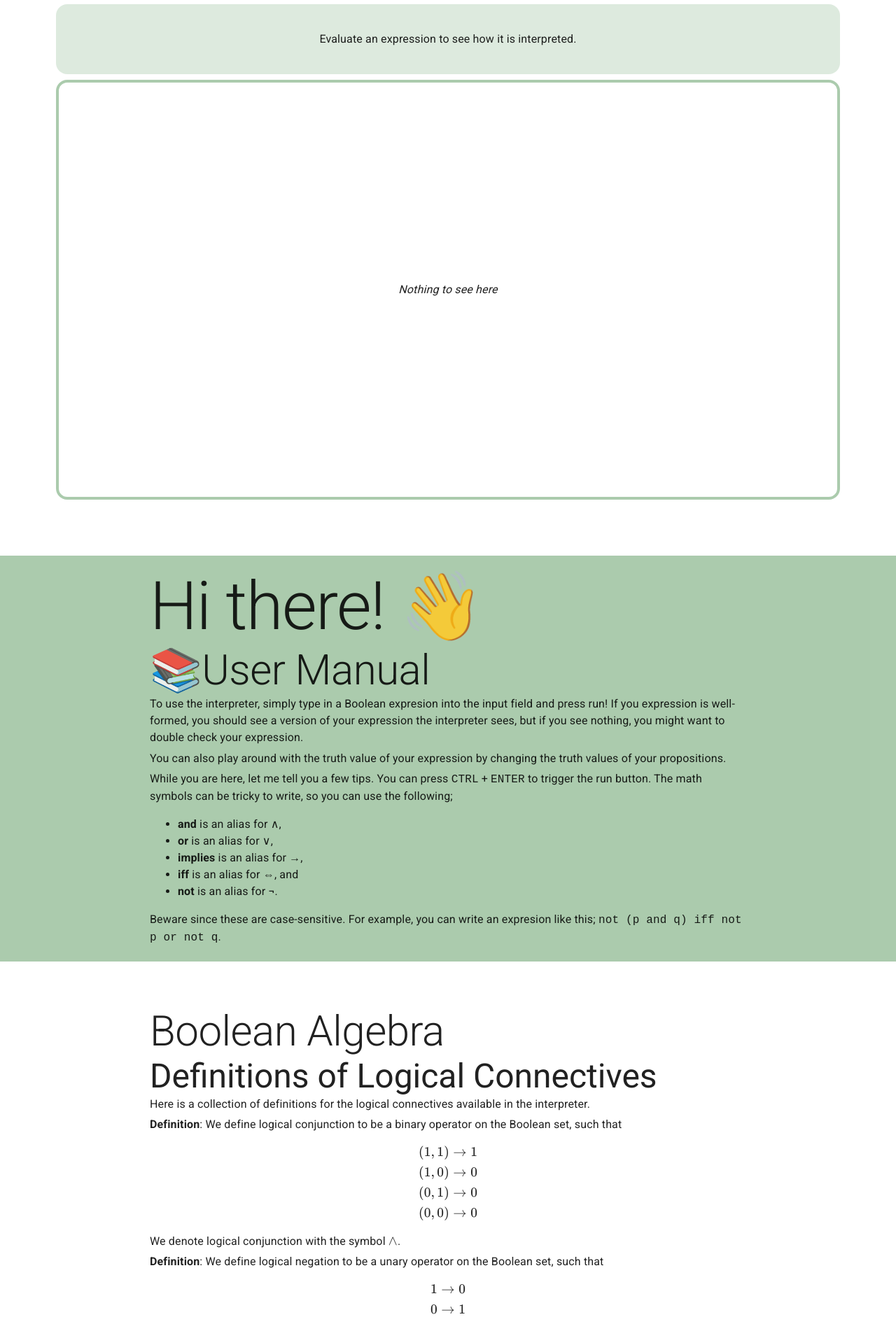
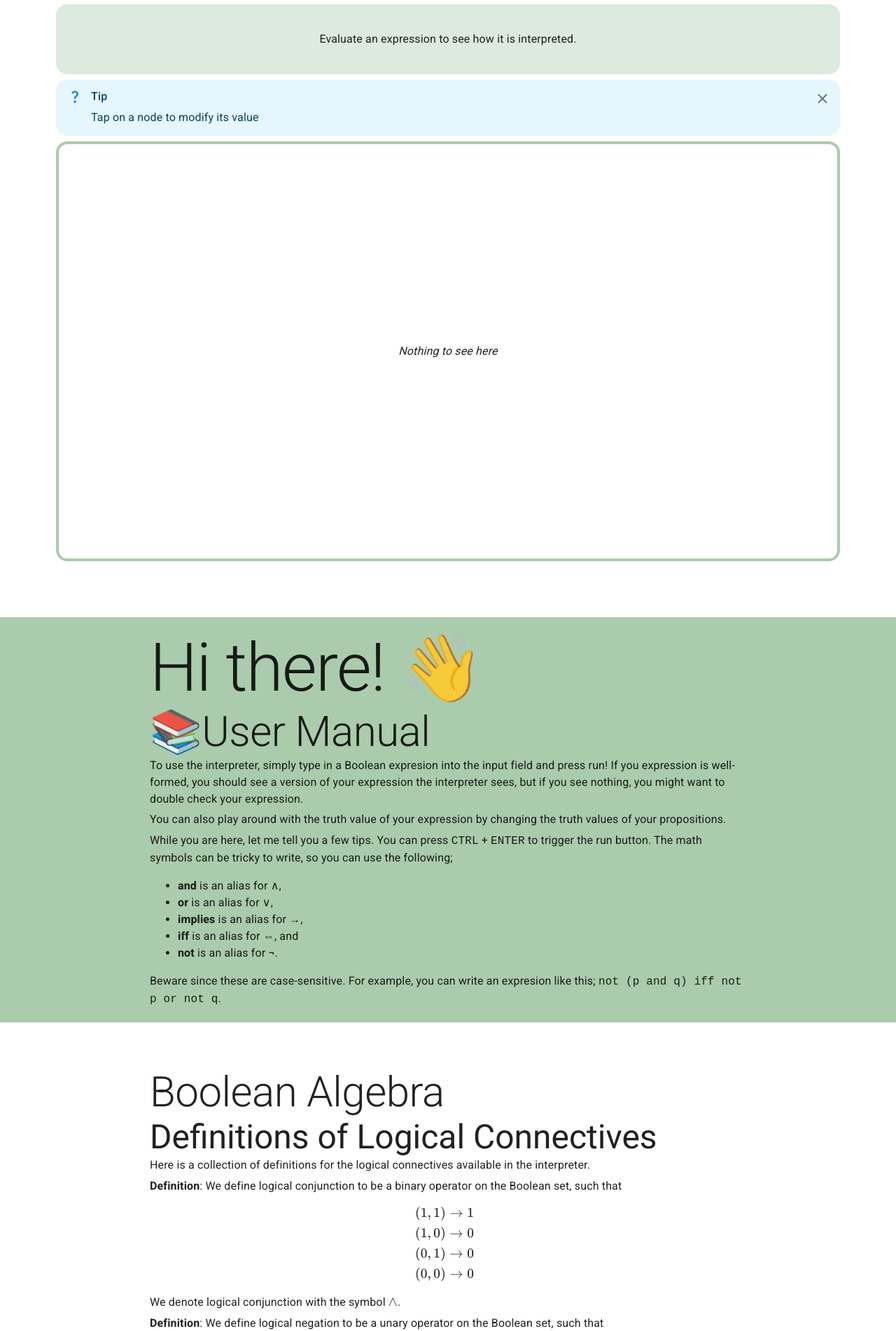
Before and after one commit to Eurydia/project-onyx, a React (Vite) app: page / in a window 1280 px wide. Shown: the part 222-2124 px from the top of the page at 70% size. Built offline with nearby package versions, Linux system fonts and the light colour scheme; a web font is replaced by a local one.

Commit message:
fixed katex content overflow

```diff
--- a/index.html
+++ b/index.html
@@ -5,6 +5,10 @@
     <meta
       name="viewport"
       content="width=device-width, initial-scale=1.0"
+    />
+    <link
+      href="/css/katex.css"
+      rel="stylesheet"
     />
     <link
       rel="apple-touch-icon"
--- /dev/null
+++ b/public/css/katex.css
@@ -0,0 +1,5 @@
+.katex-html {
+  overflow-x: auto;
+  scrollbar-width: thin;
+  scrollbar-gutter: stable;
+}
--- a/src/components/StyledLatex.tsx
+++ b/src/components/StyledLatex.tsx
@@ -10,7 +10,6 @@ export const StyledLatex: FC<StyledLatexProps> = (
   props
 ) => {
   const { tex, options } = props;
-  console.log(tex);
   const ref = useRef<HTMLSpanElement>(null);
 
   useEffect(() => {
--- a/src/components/TreeGraph.tsx
+++ b/src/components/TreeGraph.tsx
@@ -93,7 +93,7 @@ export const TreeGraph: FC<TreeGraphProps> = (props) => {
           alignItems: "center",
         }}
       >
-        {tree === null || symTable === null ? (
+        {tree === null ? (
           <Typography fontStyle="italic">
             {emptyText}
           </Typography>
@@ -109,8 +109,6 @@ export const TreeGraph: FC<TreeGraphProps> = (props) => {
       <Dialog
         onClose={toggleDialogVisible}
         open={dialogOpen}
-        fullWidth
-        maxWidth="xs"
       >
         <DialogTitle>Edit truth values</DialogTitle>
         <DialogContent>
--- a/src/views/EditorView.tsx
+++ b/src/views/EditorView.tsx
@@ -7,11 +7,21 @@ import { lexer } from "$core/interpreter/lexer";
 import { parser } from "$core/interpreter/parser";
 import { SyntaxTree } from "$types/parser";
 import {
+  CloseRounded,
+  QuestionMarkRounded,
+} from "@mui/icons-material";
+import {
+  Alert,
+  AlertTitle,
   alpha,
   Box,
+  Collapse,
   Container,
+  IconButton,
   Stack,
   Toolbar,
+  Tooltip,
+  Typography,
 } from "@mui/material";
 import { FC, useState } from "react";
 
@@ -20,7 +30,7 @@ export const EditorView: FC = () => {
     "not (p and q) iff (not p) or (not q)"
   );
   const [tree, setTree] = useState<SyntaxTree | null>(null);
-
+  const [tipDismissed, setTipDismissed] = useState(false);
   const handleExecute = () => {
     const tokens = lexer(inputValue);
     if (tokens.length === 0) {
@@ -72,11 +82,43 @@ export const EditorView: FC = () => {
           onKeyDown={handleKeyDown}
           rows={5}
         />
-
         <DisplayInputFeedback
           tree={tree}
           emptyMessage="Evaluate an expression to see how it is interpreted."
         />
+        <Collapse
+          in={!tipDismissed}
+          unmountOnExit
+        >
+          <Alert
+            severity="info"
+            variant="standard"
+            color="info"
+            icon={
+              <QuestionMarkRounded fontSize="inherit" />
+            }
+            action={
+              <Tooltip
+                title={<Typography>Close</Typography>}
+              >
+                <IconButton
+                  size="small"
+                  onClick={() => setTipDismissed(true)}
+                >
+                  <CloseRounded />
+                </IconButton>
+              </Tooltip>
+            }
+            sx={{
+              borderRadius: (t) => t.shape.borderRadius,
+            }}
+          >
+            <AlertTitle>Tip</AlertTitle>
+            <Typography component="p">
+              Tap on a node to modify its value
+            </Typography>
+          </Alert>
+        </Collapse>
         <Box
           sx={{
             height: "75vh",
```
Also changed, not shown: public/site.webmanifest.
